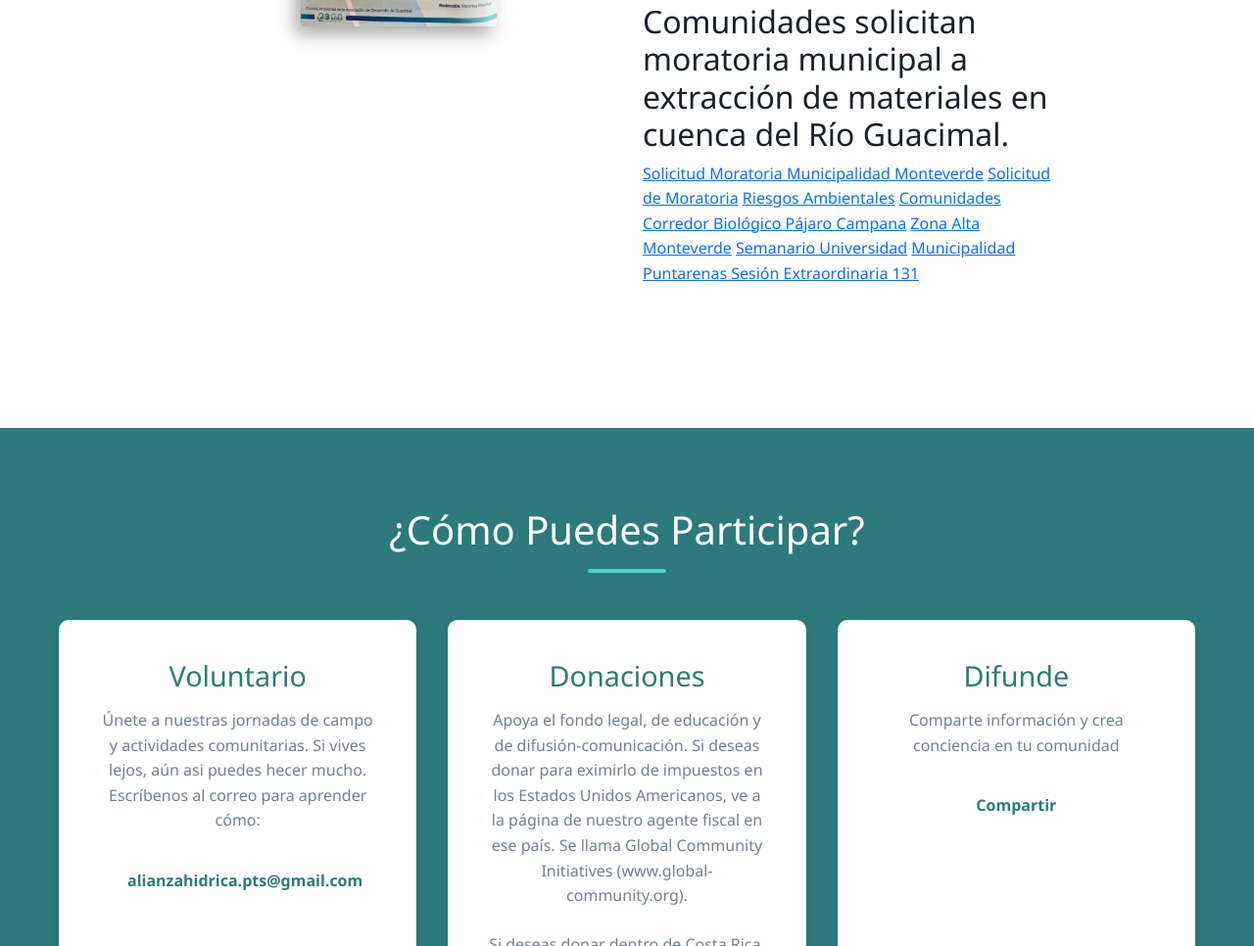
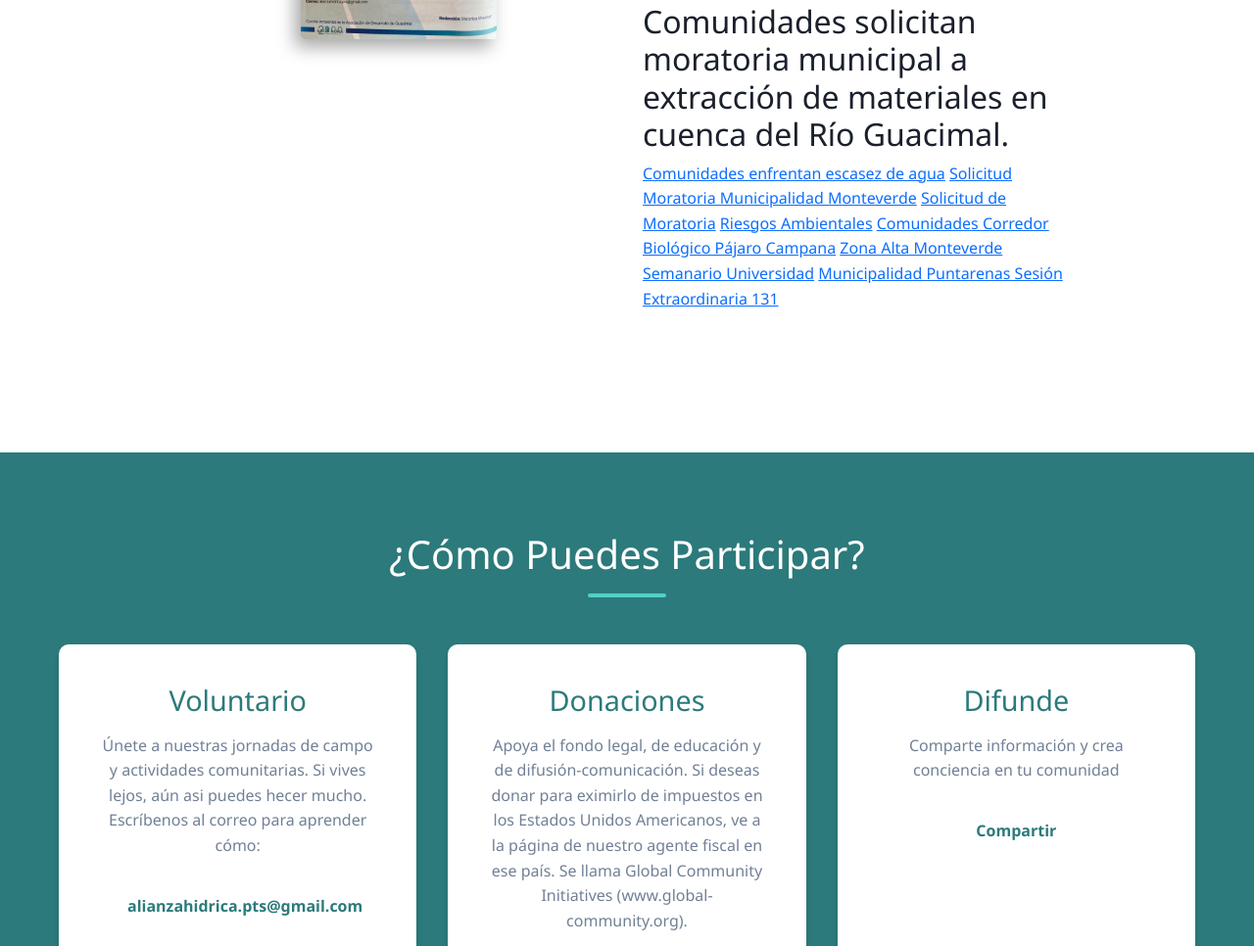
Before and after one commit to hub420/Rio-Guacimal, a plain HTML site: page index.html in a window 1280 px wide. Shown: the part 8349-9315 px from the top of the page at 98% size. Drawn offline with nearby package versions, Linux system fonts and the light colour scheme.

Commit message:
subiendo mas noticias

```diff
--- a/index.html
+++ b/index.html
@@ -323,6 +323,8 @@
                                 <h2>Comunidades solicitan moratoria municipal a extracción de materiales en cuenca del
                                     Río Guacimal.</h2>
                                 <div class="lista-botones">
+                                    <a href="https://https://wp.me/p6rfbZ-AAE"
+                                        target="_blank" class="btn-link">Comunidades enfrentan escasez de agua</a>
                                     <a href="https://www.instagram.com/p/DR2e1cWkW0a/?igsh=ZjRubDJuZ3RtcGxh"
                                         target="_blank" class="btn-link">Solicitud Moratoria Municipalidad Monteverde</a>
                                     <a href="https://wp.me/p6rfbZ-Aw3"
```
